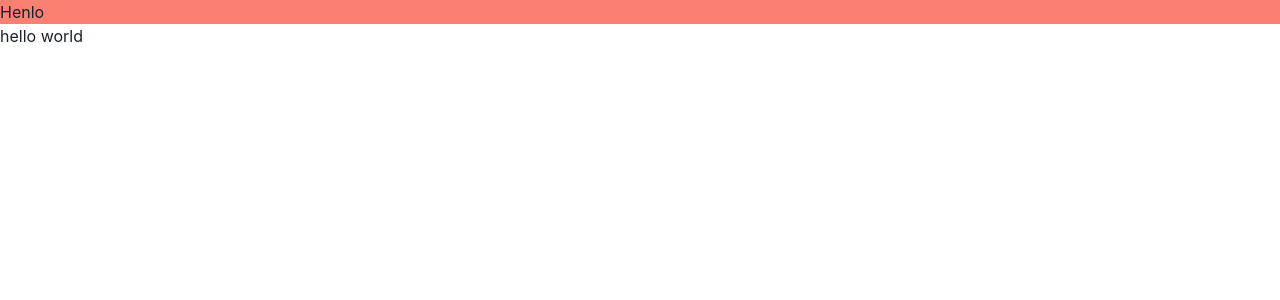
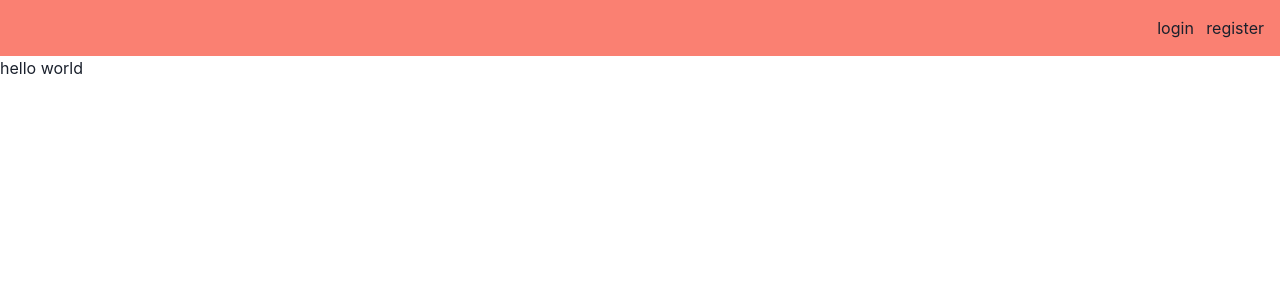
Before and after one commit to Jamie95187/reddit-frontend, a Next.js app: page / in a window 1280 px wide. Shown: the top 300 px of the page. Built offline with nearby package versions, Linux system fonts and the light colour scheme; what urql would draw is missing.

Commit message:
add links to navbar

```diff
--- a/src/components/NavBar.tsx
+++ b/src/components/NavBar.tsx
@@ -1,5 +1,6 @@
 import React from 'react';
-import { Box } from '@chakra-ui/react';
+import { Box, Link, Flex } from '@chakra-ui/react';
+import NextLink from 'next/link';
 
 interface NavBarProps {
 
@@ -7,6 +8,15 @@ interface NavBarProps {
 
 export const NavBar: React.FC<NavBarProps> = ({}) => {
   return (
-    <Box bg='salmon'>Henlo</Box>
+    <Flex bg='salmon' p={4} ml={"auto"}>
+      <Box ml={"auto"}>
+      <NextLink href="/login">
+        <Link colour='white' mr={2}> login </Link>
+      </NextLink>
+      <NextLink href="/register">
+        <Link colour='white'> register </Link>
+      </NextLink>
+      </Box>
+    </Flex>
   )
 }
```
